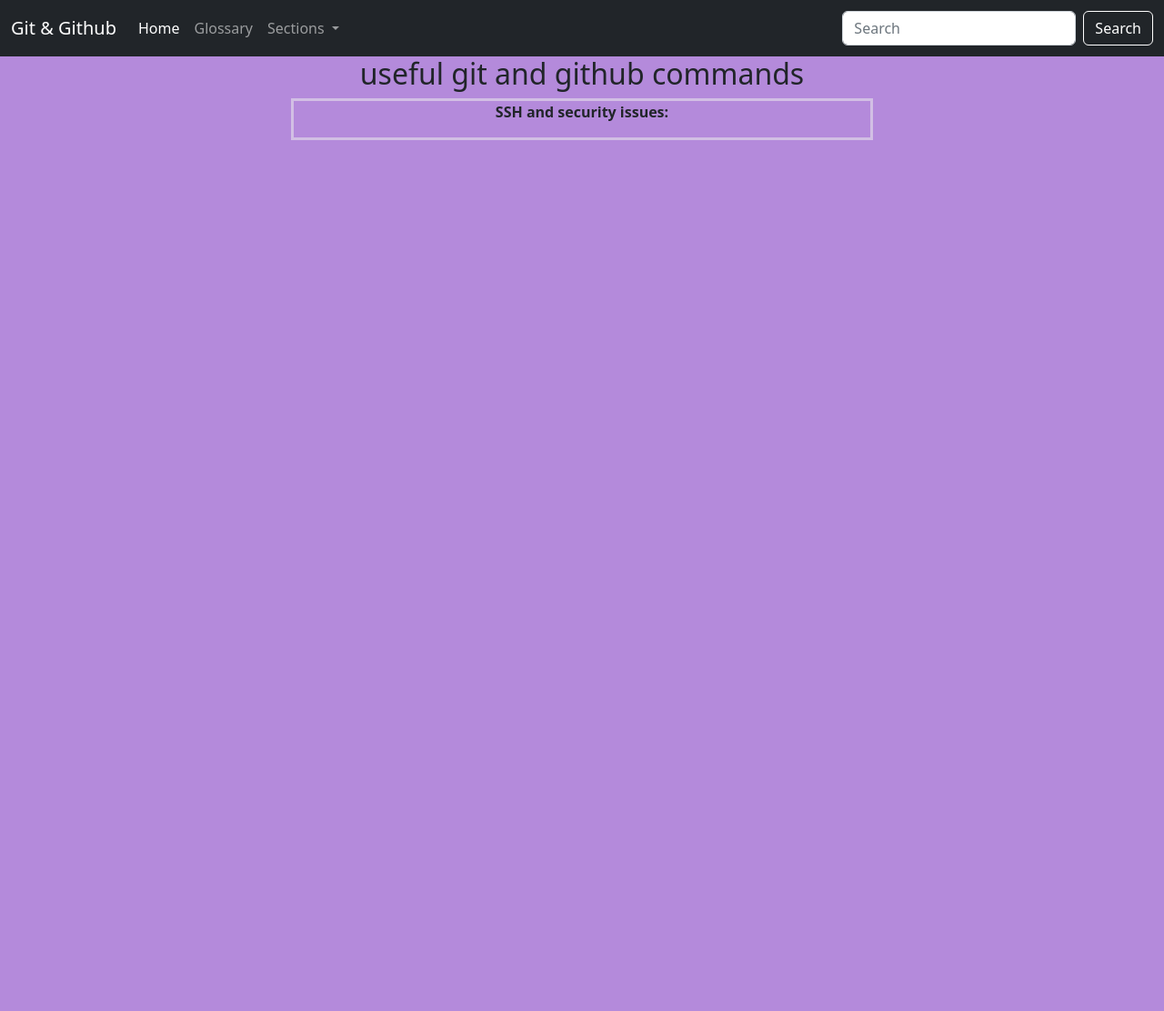
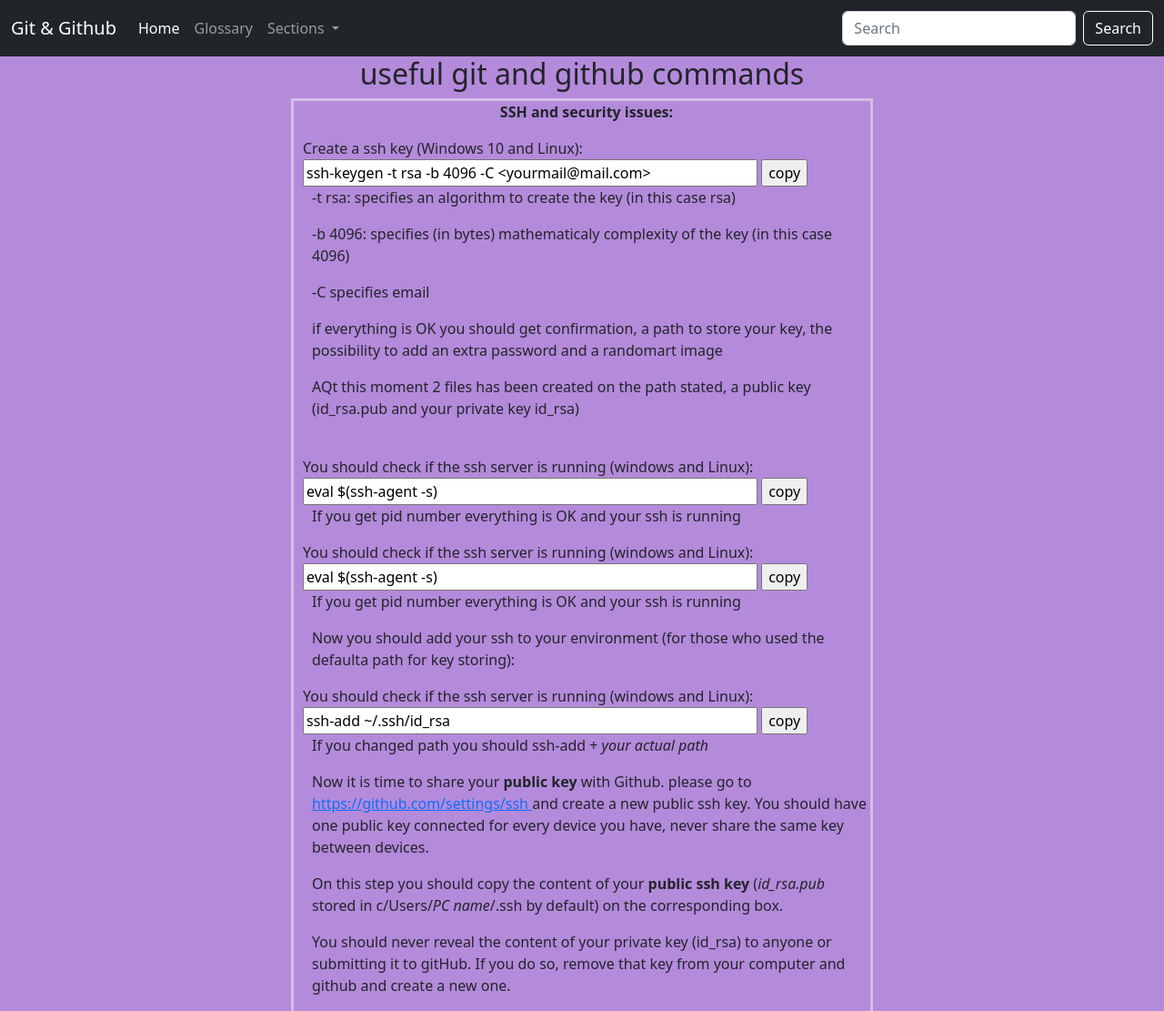
Before and after one commit to Merchulian/git_commands, a plain HTML site: page security.html in a window 1280 px wide. Shown: the top 1111 px of the page at 91% size. Before the commit the page ends 800 px from the top, so only its background shows below. Drawn offline with nearby package versions, Linux system fonts and the light colour scheme.

Commit message:
security view added

```diff
--- a/git.css
+++ b/git.css
@@ -28,7 +28,10 @@
     margin-top:auto;
     margin-bottom:auto;
 }
-
+/**/
+p{
+    margin-left: 10px;
+}
 form{
     padding-left: 10px;
 }
--- a/security.html
+++ b/security.html
@@ -37,7 +37,7 @@
         </ul>
         <form class="d-flex" role="search">
           <input class="form-control me-2" type="search" placeholder="Search" aria-label="Search">
-          <button class="search btn btn-outline-success" type="submit">Search</button>
+          <button class="search btn btn-outline-success" type="submit" onClick="alert('not working yet')">Search</button>
         </form>
       </div>
     </div>
@@ -50,8 +50,39 @@
 <p class="section_title"> SSH and security issues: </p>
 <form>
 
+  <label for="ssh_keygen">Create a ssh key (Windows 10 and Linux):</label><br>
+  <input type="text" class="command-buttons" name="ssh_keygen" id="ssh_keygen" value="ssh-keygen -t rsa -b 4096 -C <yourmail@mail.com>">
+  <input type="button" class="copy" value="copy" onClick="copy('ssh_keygen')">
+  <p>-t rsa: specifies an algorithm to create the key (in this case rsa)</p>
+  <p>-b 4096: specifies (in bytes) mathematicaly complexity of the key (in this case 4096)</p>
+  <p>-C specifies email</p>
+  <p> if everything is OK you should get confirmation, a path to store your key, the possibility to add an extra password and a randomart image</p>
+  <p>AQt this moment 2 files has been created on the path stated, a public key (id_rsa.pub and your private key id_rsa) </p> <br>
+
+  <label for="ssh_check">You should check if the ssh server is running (windows and Linux):</label><br>
+  <input type="text" class="command-buttons" name="ssh_check" id="ssh_check" value="eval $(ssh-agent -s)">
+  <input type="button" class="copy" value="copy" onClick="copy('ssh_check')">
+  <p>If you get pid number everything is OK and your ssh is running</p>
+
+  <label for="ssh_check">You should check if the ssh server is running (windows and Linux):</label><br>
+  <input type="text" class="command-buttons" name="ssh_check" id="ssh_check" value="eval $(ssh-agent -s)">
+  <input type="button" class="copy" value="copy" onClick="copy('ssh_check')">
+  <p>If you get pid number everything is OK and your ssh is running</p>
+
+  <p>Now you should add your ssh to your environment (for those who used the defaulta path for key storing):</p>
+  <label for="ssh_add">You should check if the ssh server is running (windows and Linux):</label><br>
+  <input type="text" class="command-buttons" name="ssh_add" id="ssh_add" value="ssh-add ~/.ssh/id_rsa">
+  <input type="button" class="copy" value="copy" onClick="copy('ssh_add')">
+  <p>  If you changed path you should ssh-add + <em>your actual path</em></p>
+
+  <p>Now it is time to share your <strong>public key</strong> with Github. please go to <a href="https://github.com/settings/ssh">https://github.com/settings/ssh </a> and create a new public ssh key. You should have one public key connected for every device you have, never share the same key between devices.</p>
+  <p>On this step you should copy the content of your <strong>public ssh key</strong> (<em>id_rsa.pub</em> stored in <span>c/Users/<em>PC name</em>/.ssh<span> by default) on the corresponding box.</p>
+  <p>You should never reveal the content of your private key (id_rsa) to anyone or submitting it to gitHub. If you do so, remove that key from your computer and github and create a new one.</p>
+
+
 
 </form>
+<script src="script.js"></script>
 <script src="https://cdn.jsdelivr.net/npm/bootstrap@5.2.0-beta1/dist/js/bootstrap.bundle.min.js" integrity="sha384-pprn3073KE6tl6bjs2QrFaJGz5/SUsLqktiwsUTF55Jfv3qYSDhgCecCxMW52nD2" crossorigin="anonymous"></script>
 </div>
 
```
Also changed, not shown: glossary.html (+1 -1 lines), index.html (+6 -6 lines), install.html (+11 -7 lines), remote.html (+6 -2 lines), Newssh.jpg (added).
